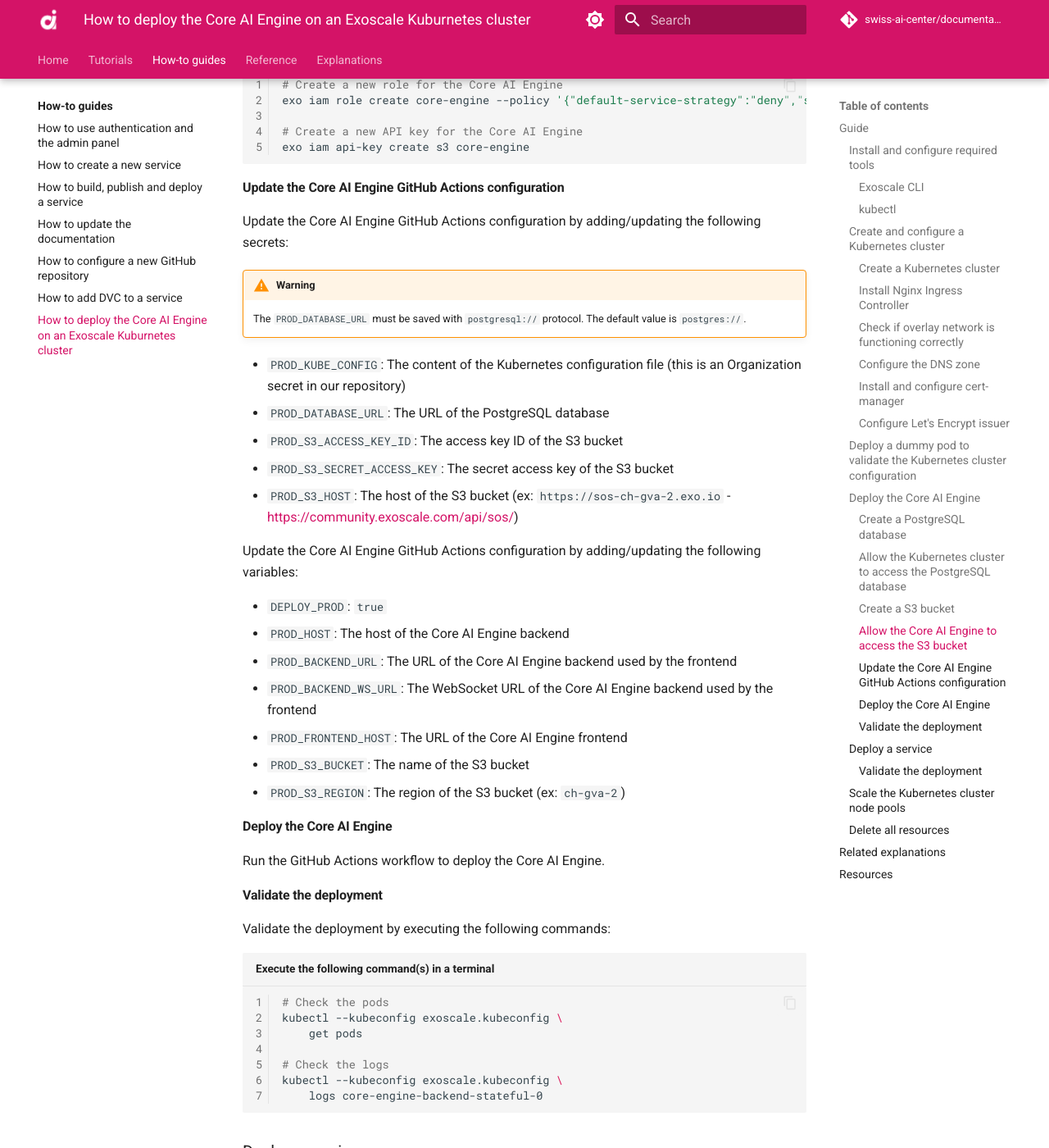
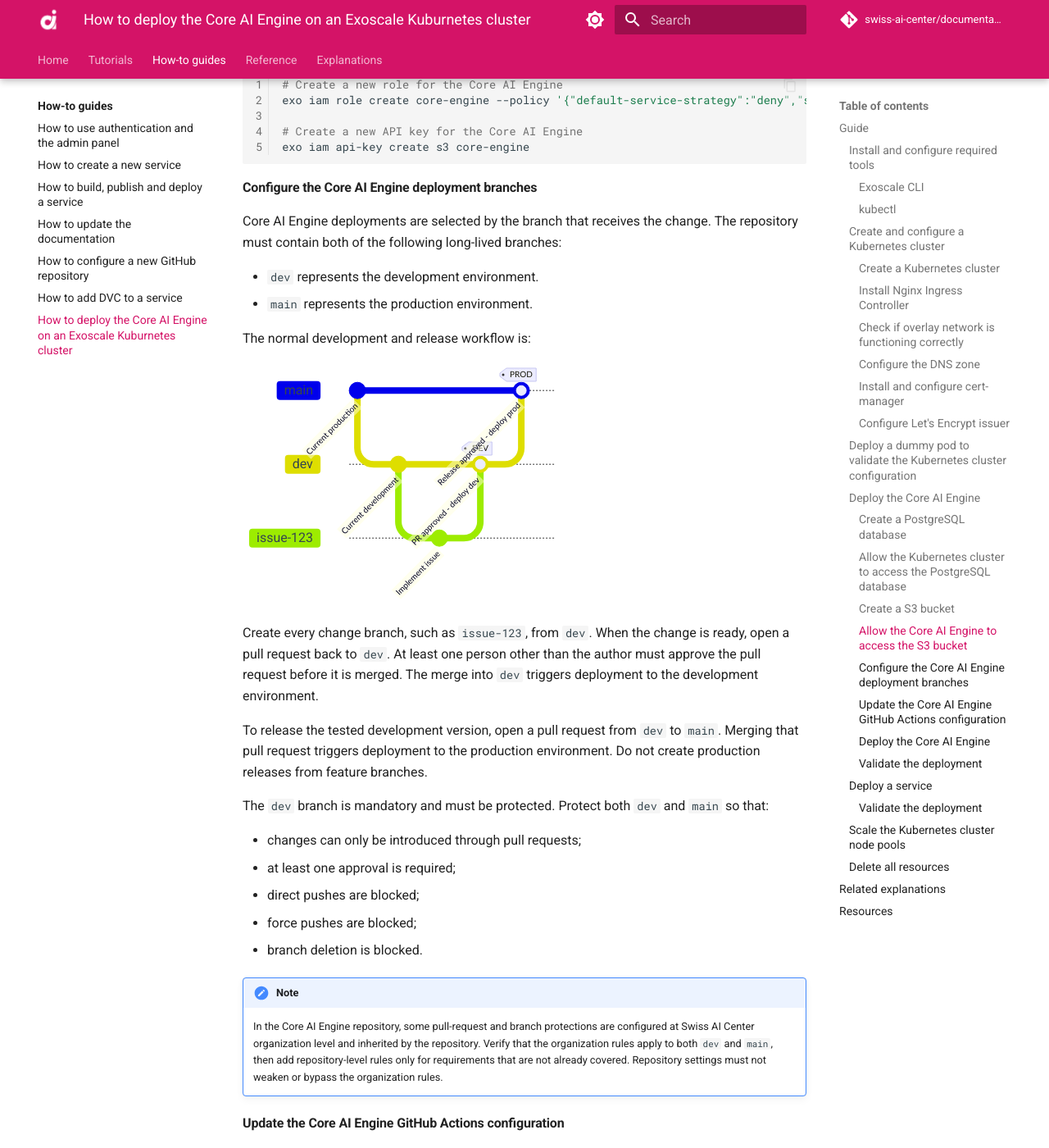
Before and after one commit to swiss-ai-center/documentation, an MkDocs documentation site: the page built from docs/how-to-guides/how-to-deploy-the-core-engine-on-an-exoscale-kubernetes-cluster.md, in a window 1280 px wide and 1400 px high, scrolled down 9266 px. Shown: the whole window at 82% size. Built offline with MkDocs 1.6.1 and Material for MkDocs 9.7.7, drawn with Linux system fonts in a browser that asks for light colours; comment, search, counter and statistics services are not loaded; some of the changed text lies outside the part shown.

Commit message:
talking about dev branch

````diff
--- a/docs/how-to-guides/how-to-build-publish-and-deploy-a-service.md
+++ b/docs/how-to-guides/how-to-build-publish-and-deploy-a-service.md
@@ -72,8 +72,6 @@ You have two ways to build, publish and deploy your service:
     | Variable name                     | Description                                                                                                   | Type      | Default value[^1]                                                             |
     | --------------------------------- | ------------------------------------------------------------------------------------------------------------- | --------- | ----------------------------------------------------------------------------- |
     | `RUN_CICD`                        | Whether to run the CI/CD pipeline.                                                                            | boolean   | `true`                                                                        |
-    | `DEPLOY_DEV`                      | Whether to deploy the service on the development environment.                                                 | boolean   | `false`                                                                       |
-    | `DEPLOY_PROD`                     | Whether to deploy the service on the production environment.                                                  | boolean   | `false`                                                                       |
     | `SERVICE_NAME`                    | The name of the service.                                                                                      | string    |                                                                               |
     | `MODEL_PATH`                      | The path to the model binary file, e.g. `./model-creation/model/my-model.h5`                                  | string    |                                                                               |
     | `DEV_SERVICE_URL`                 | The URL of the service of the development environment.                                                        | string    |                                                                               |
@@ -94,22 +92,23 @@ You have two ways to build, publish and deploy your service:
         services are deployed on your Kubernetes cluster. You can find more information
         about KEDA [here](https://keda.sh/docs/2.18/deploy/).
 
-    **Run the GitHub Actions workflow**
+    **Use the deployment branches**
 
     !!! note
 
         Your code must be pushed to a GitHub repository to trigger the GitHub Actions
-        workflow.
+        workflow. The repository must contain both `dev` and `main`.
 
-    In the GitHub repository, open the **Actions** tab.
+    Create each feature or issue branch from `dev`. When the change is ready, open a
+    pull request back to `dev`. The pull request must pass its checks and be
+    approved by at least one person other than the author.
 
-    If a workflow is already running, you can click on it to see its progress.
+    Merging the pull request into `dev` builds, publishes and deploys the service to
+    the development environment.
 
-    If no workflow is running, you can click on the **github_workflow** on the left
-    side of the **Actions** tab.
-
-    Click on the **Run workflow** button. Select the `main` branch and click on the
-    **Run workflow** button.
+    To release the service to production, open a pull request from `dev` to `main`.
+    Merging that reviewed pull request builds, publishes and deploys the service to
+    the production environment.
 
     The workflow should start and your service should be built, published and
     deployed automatically:
@@ -121,9 +120,11 @@ You have two ways to build, publish and deploy your service:
     4. The service is tested in the `model-serving` directory with the help of
        [pytest](../explanations/about-pytest.md)
     5. The service is released to the GitHub container registry
-    6. The service is deployed on the development/production environment
+    6. The service is deployed to the environment selected by the merged branch:
+       `dev` for development or `main` for production
 
-    The service should be deployed on the development/production environment.
+    The `dev` and `main` branches must be protected against direct pushes, force
+    pushes and deletion.
 
 === "Build, publish and deploy manually"
 
--- a/docs/how-to-guides/how-to-configure-a-new-github-repository.md
+++ b/docs/how-to-guides/how-to-configure-a-new-github-repository.md
@@ -68,17 +68,32 @@ AI Center projects, we recommend to add the following teams:
 
 ### Branches
 
-Add a new branch protection rule for the `main` branch with the following
-settings:
+Repositories deployed through the Swiss AI Center workflows, including service
+repositories, must contain both `dev` and `main` as long-lived branches:
 
-- **Branch name pattern**: `main`.
+- Create feature and issue branches from `dev`.
+- Merge changes back into `dev` through a pull request.
+- Require at least one approval from someone other than the author.
+- Merge `dev` into `main` through a reviewed pull request for a production
+  release.
+
+Add protection rules for both branches with the following settings:
+
+- **Branch name pattern**: `dev` or `main`.
 - Enable **Require a pull request before merging**.
-  - Enable **Require approvals** with **1** required approval.
-- Enable **Restrict who can push to matching branches**.
-  - Enable **Restrict pushes that create matching branches**.
-    - Add the `@swiss-ai-center/core-developers` team.
-- Enable **Allow force pushes**.
-  - Select **Specify who can force push**.
-    - Add the `@swiss-ai-center/core-developers` team.
+- Enable **Require approvals** with **1** required approval.
+- Block direct pushes.
+- Disable force pushes.
+- Disable branch deletion.
 
 All the other settings can be left to their default values.
+
+#### Core AI Engine organization rules
+
+!!! note
+
+    Some Core AI Engine pull-request and branch protections are configured at Swiss
+    AI Center organization level. Verify which rules the repository already inherits
+    before adding repository-level rules. The effective rules must still cover both
+    `dev` and `main`, and repository settings must not weaken or bypass the
+    organization rules.
--- a/docs/how-to-guides/how-to-deploy-the-core-engine-on-an-exoscale-kubernetes-cluster.md
+++ b/docs/how-to-guides/how-to-deploy-the-core-engine-on-an-exoscale-kubernetes-cluster.md
@@ -595,6 +595,57 @@ exo iam role create core-engine --policy '{"default-service-strategy":"deny","se
 exo iam api-key create s3 core-engine
 ```
 
+#### Configure the Core AI Engine deployment branches
+
+Core AI Engine deployments are selected by the branch that receives the change.
+The repository must contain both of the following long-lived branches:
+
+- `dev` represents the development environment.
+- `main` represents the production environment.
+
+The normal development and release workflow is:
+
+```mermaid
+gitGraph LR:
+    commit id: "Current production"
+    branch dev
+    checkout dev
+    commit id: "Current development"
+    branch issue-123
+    checkout issue-123
+    commit id: "Implement issue"
+    checkout dev
+    merge issue-123 id: "PR approved - deploy dev" tag: "DEV"
+    checkout main
+    merge dev id: "Release approved - deploy prod" tag: "PROD"
+```
+
+Create every change branch, such as `issue-123`, from `dev`. When the change is
+ready, open a pull request back to `dev`. At least one person other than the
+author must approve the pull request before it is merged. The merge into `dev`
+triggers deployment to the development environment.
+
+To release the tested development version, open a pull request from `dev` to
+`main`. Merging that pull request triggers deployment to the production
+environment. Do not create production releases from feature branches.
+
+The `dev` branch is mandatory and must be protected. Protect both `dev` and
+`main` so that:
+
+- changes can only be introduced through pull requests;
+- at least one approval is required;
+- direct pushes are blocked;
+- force pushes are blocked;
+- branch deletion is blocked.
+
+!!! note
+
+    In the Core AI Engine repository, some pull-request and branch protections are
+    configured at Swiss AI Center organization level and inherited by the
+    repository. Verify that the organization rules apply to both `dev` and `main`,
+    then add repository-level rules only for requirements that are not already
+    covered. Repository settings must not weaken or bypass the organization rules.
+
 #### Update the Core AI Engine GitHub Actions configuration
 
 Update the Core AI Engine GitHub Actions configuration by adding/updating the
@@ -616,7 +667,8 @@ following secrets:
 Update the Core AI Engine GitHub Actions configuration by adding/updating the
 following variables:
 
-- `DEPLOY_PROD`: `true`
+- `RUN_CICD`: `true` to enable the CI/CD jobs. This variable does not select an
+  environment; the target environment is selected by the `dev` or `main` branch.
 - `PROD_HOST`: The host of the Core AI Engine backend
 - `PROD_BACKEND_URL`: The URL of the Core AI Engine backend used by the frontend
 - `PROD_BACKEND_WS_URL`: The WebSocket URL of the Core AI Engine backend used by
@@ -627,7 +679,9 @@ following variables:
 
 #### Deploy the Core AI Engine
 
-Run the GitHub Actions workflow to deploy the Core AI Engine.
+Merge a reviewed pull request into `dev` to deploy the development environment.
+Merge a reviewed pull request from `dev` into `main` to deploy the production
+environment.
 
 #### Validate the deployment
 
@@ -655,11 +709,14 @@ secrets:
 Update the GitHub Actions configuration by adding/updating the following
 variables:
 
-- `DEPLOY_PROD`: `true`
+- `RUN_CICD`: `true`
 - `PROD_SERVICE_URL`: The URL of the service
 - `SERVICE_NAME`: The name of the service
 
-Run the GitHub Actions workflow to deploy the service.
+The service repository must have a `dev` branch. Create change branches from
+`dev` and merge them into `dev` through reviewed pull requests to deploy the
+development environment. Merge `dev` into `main` through a reviewed pull request
+to deploy the production environment.
 
 #### Validate the deployment
 
````
